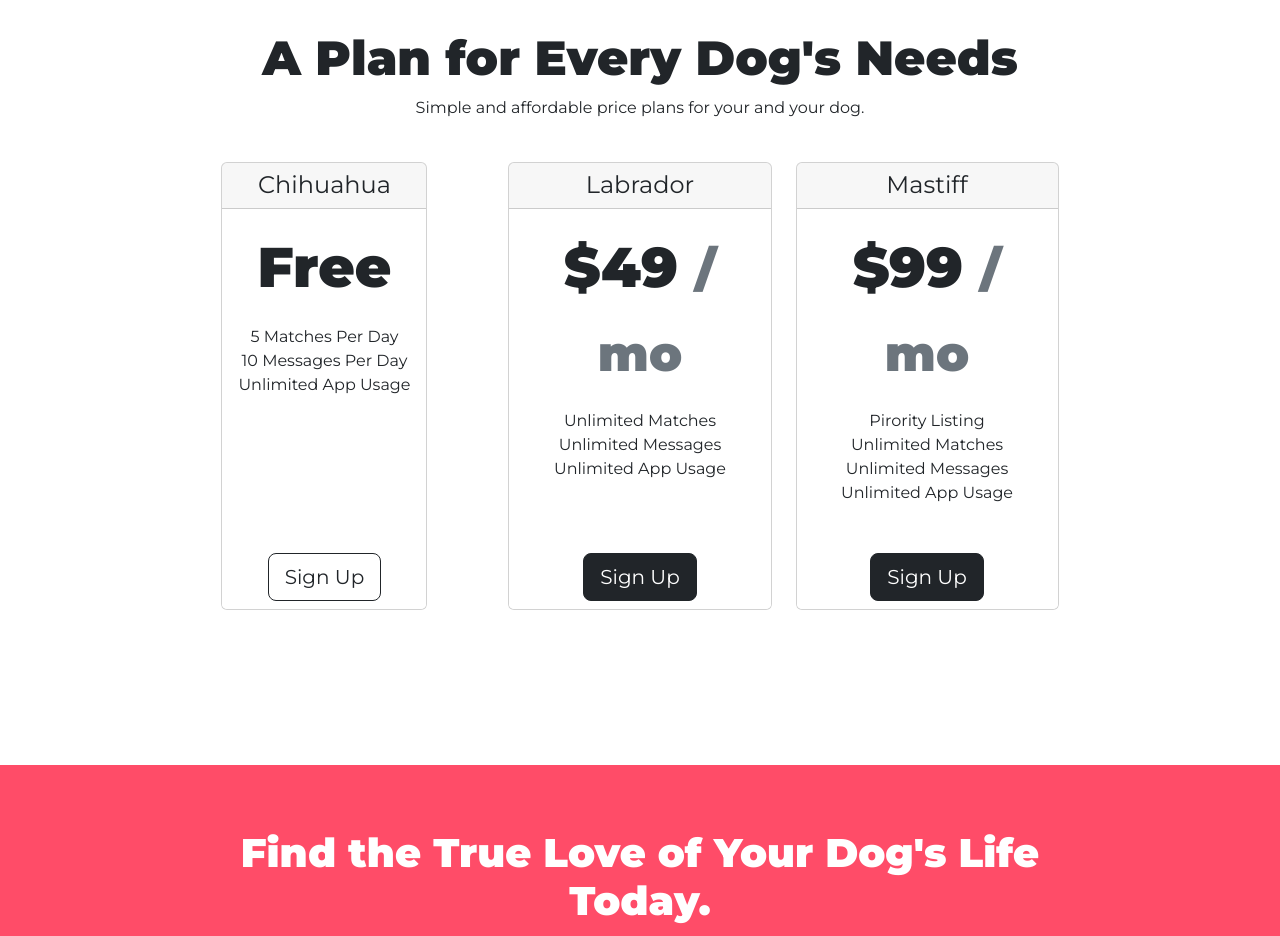
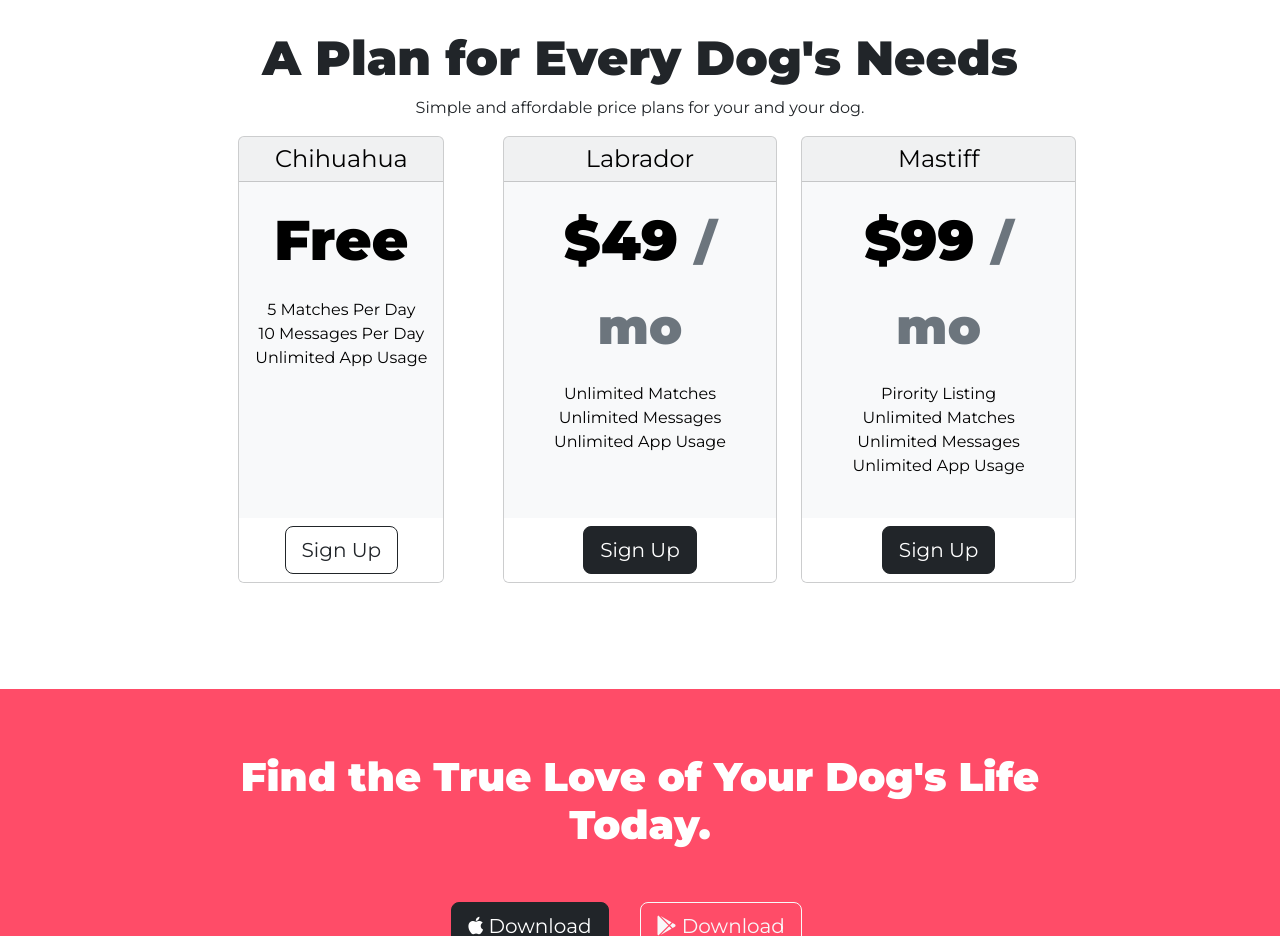
Before and after one commit to tkakad/web_development, a plain HTML site: page third_project/index.html in a window 1280 px wide. Shown: the part 1680-2616 px from the top of the page. Drawn offline with nearby package versions, Linux system fonts and the light colour scheme.

Commit message:
Fixed the alignment of bootstrap cards

```diff
--- a/third_project/css/styles.css
+++ b/third_project/css/styles.css
@@ -29,8 +29,13 @@ h3{
   font-weight: 900;
 }
 
+.card {
+  margin: 0 auto;
+  float: none;
+  margin-bottom: 10px;
+}
+
 .card-deck {
-  justify-content: center;
   padding: 3% 2%;
 }
 
--- a/third_project/index.html
+++ b/third_project/index.html
@@ -148,16 +148,86 @@
       <p>Simple and affordable price plans for your and your dog.</p>
 
       <div class="container">
-        <div class="card-deck mb-3 text-center">
+
+        <div class="row">
+          <div class="col-lg-4 col-md-6 col-sm-12 d-flex">
+            <div class="card text-bg-light mb-3" style="max-width: 18rem;">
+              <div class="card-header">
+                <h4 class="my-0 font-weight-normal">Chihuahua</h4>
+              </div>
+
+              <div class="card-body">
+                <h1 class="card-title pricing-card-title">Free</small></h1>
+
+                <ul class="list-unstyled mt-3 mb-4">
+                  <li>5 Matches Per Day</li>
+                  <li>10 Messages Per Day</li>
+                  <li>Unlimited App Usage</li>
+                </ul>
+              </div>
+
+              <div class="card-footer">
+                <button type="button" class="btn btn-lg btn-block btn-outline-dark">Sign Up</button>
+              </div>
+            </div>
+          </div>
+
+          <div class="col-lg-4 col-md-6 col-sm-12 d-flex">
+            <div class="card text-bg-light mb-3" style="max-width: 18rem;">
+              <div class="card-header">
+                <h4 class="my-0 font-weight-normal">Labrador</h4>
+              </div>
+
+              <div class="card-body">
+                <h1 class="card-title pricing-card-title">$49 <small class="text-muted">/ mo</small></h1>
+
+                <ul class="list-unstyled mt-3 mb-4">
+                  <li>Unlimited Matches</li>
+                  <li>Unlimited Messages</li>
+                  <li>Unlimited App Usage</li>
+                </ul>
+              </div>
+
+              <div class="card-footer">
+                <button type="button" class="btn btn-lg btn-block btn-dark">Sign Up</button>
+              </div>
+            </div>
+          </div>
+
+          <div class="col-lg-4 col-md-12 col-sm-12 d-flex">
+            <div class="card text-bg-light mb-3" style="max-width: 18rem;">
+              <div class="card-header">
+                <h4 class="my-0 font-weight-normal">Mastiff</h4>
+              </div>
+
+              <div class="card-body">
+                <h1 class="card-title pricing-card-title">$99 <small class="text-muted">/ mo</small></h1>
+
+                <ul class="list-unstyled mt-3 mb-4">
+                  <li>Pirority Listing</li>
+                  <li>Unlimited Matches</li>
+                  <li>Unlimited Messages</li>
+                  <li>Unlimited App Usage</li>
+                </ul>
+              </div>
+
+              <div class="card-footer">
+                <button type="button" class="btn btn-lg btn-block btn-dark">Sign Up</button>
+              </div>
+            </div>
+          </div>
+        </div>
+
+        <!-- <div class="card-deck mb-3 text-center">
           <div class="row">
-            <div class="col-lg-4 col-md-12 col-sm-12 d-flex align-items-stretch">
-              <div class="card mb-4 box-shadow">
+            <div class="col-lg-auto d-flex align-items-stretch">
+              <div class="card mb-4 box-shadow h-100">
                 <div class="card-header">
                   <h4 class="my-0 font-weight-normal">Chihuahua</h4>
                 </div>
 
                 <div class="card-body">
-                  <h1 class="card-title pricing-card-title">Free</h1>
+                  <h1 class="card-title pricing-card-title">Free</small></h1>
 
                   <ul class="list-unstyled mt-3 mb-4">
                     <li>5 Matches Per Day</li>
@@ -172,8 +242,8 @@
               </div>
             </div>
 
-            <div class="col-lg-4 col-md-12 col-sm-12 d-flex align-items-stretch">
-              <div class="card mb-4 box-shadow">
+            <div class="col-lg-auto d-flex align-items-stretch">
+              <div class="card mb-4 box-shadow h-100">
                 <div class="card-header">
                   <h4 class="my-0 font-weight-normal">Labrador</h4>
                 </div>
@@ -194,8 +264,8 @@
               </div>
             </div>
 
-            <div class="col-lg-4 col-md-12 col-sm-12 d-flex align-items-stretch">
-              <div class="card mb-4 box-shadow">
+            <div class="col-lg-auto d-flex align-items-stretch">
+              <div class="card mb-4 box-shadow h-100">
                 <div class="card-header">
                   <h4 class="my-0 font-weight-normal">Mastiff</h4>
                 </div>
@@ -217,7 +287,7 @@
               </div>
             </div>
           </div>
-        </div>
+        </div> -->
       </div>
     </section>
 
```
